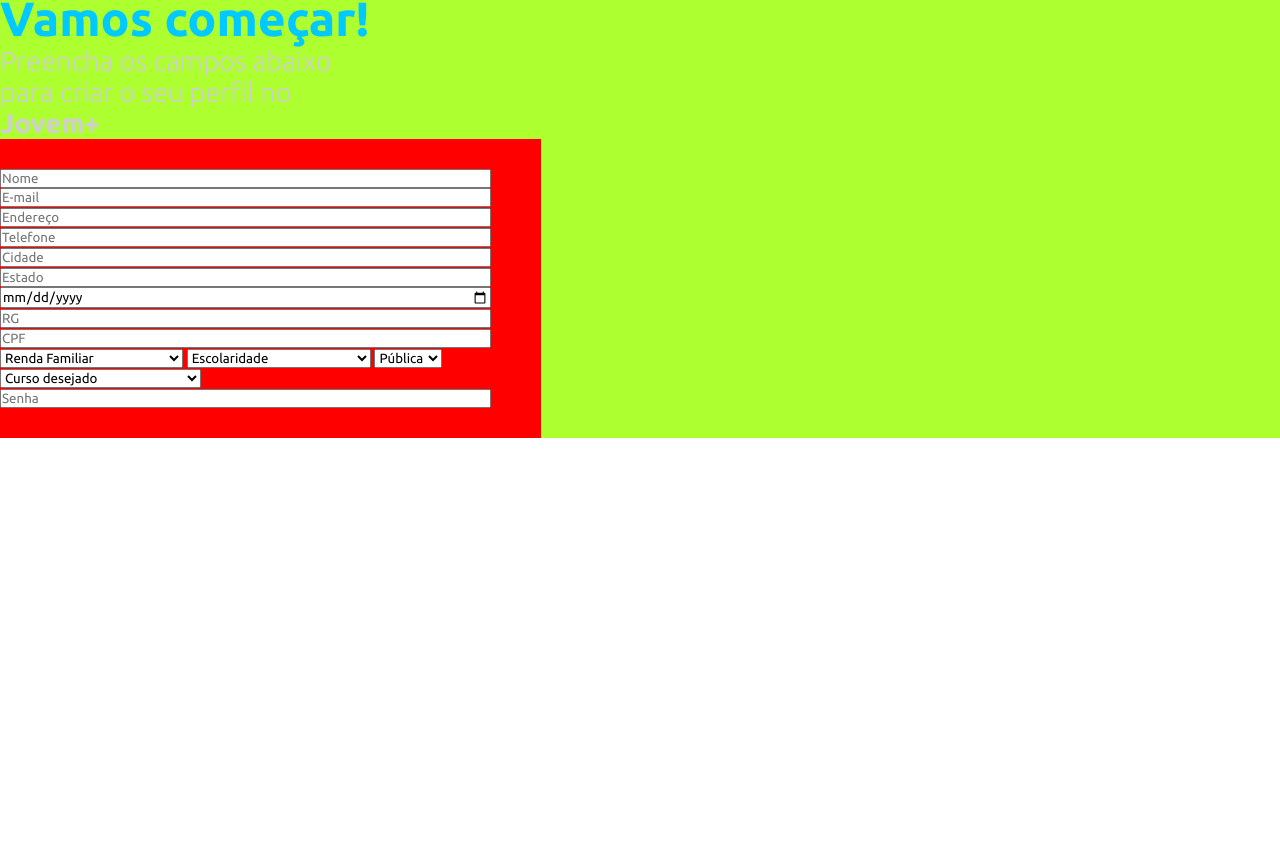
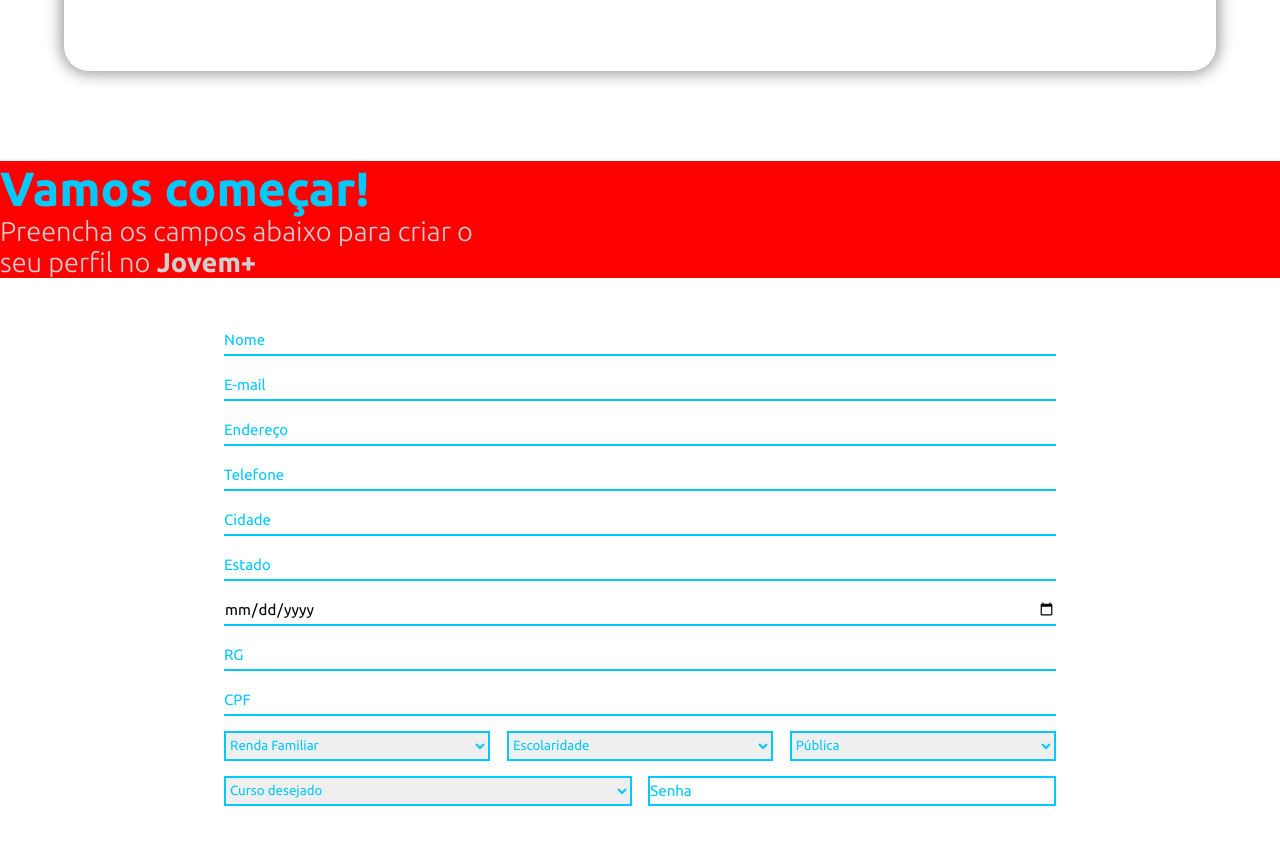
Before and after one commit to Demoday8/Demoday, a plain HTML site: page participe.html in a window 1280 px wide. Shown: the part 1329-2174 px from the top of the page. Before the commit the page ends 2120 px from the top, so only its background shows below. Drawn offline with Linux system fonts and the light colour scheme.

Commit message:
mudanca na page participe, style no formulario

```diff
--- a/participe.html
+++ b/participe.html
@@ -81,23 +81,24 @@
             <h2>Vamos começar!</h2>
             <p>Preencha os campos abaixo para criar o seu
                 perfil no <strong>Jovem+</strong></p>
+        </div>
+        <div class="boxpp">
                 <form action="#" method="post">
-                    <div class="form-box">
+
+
                         <input name="nome" type="text" placeholder="Nome">
                         <input name="email" type="email" placeholder="E-mail">
-                        <div class="form-box2">
+
                             <input name="endereco" type="text" placeholder="Endereço">
                             <input name="telefone" type="tel" placeholder="Telefone">
-                        </div>
-                        <div class="form-box2">
+
                             <input name="cidade" type="text" placeholder="Cidade">
                             <input name="estado" type="text" placeholder="Estado">
-                        </div>
-                        <div class="form-box3">
+
                             <input name="dataDeNasc" type="date" placeholder="Data de Nascimento">
-                            <input name="rg" type="number" placeholder="RG">
-                            <input name="cpf" type="number" placeholder="CPF">
-                        </div>
+                            <input name="rg" type="number" placeholder="RG" maxlength="9">
+                            <input name="cpf" type="number" placeholder="CPF" maxlength="11">
+
                         <div class="form-box3">
                             <select name="renda">
                                 <option value="">Renda Familiar</option>
@@ -118,7 +119,7 @@
                             </select>
                         </div>
                         <div class="form-box2">
-                            <select name="cursos">
+                            <select  id="containPass"name="cursos">
                                 <option value="">Curso desejado</option>
                                 <option value="assist-adm">Assistente Administrativo</option>
                                 <option value="contabilidade">Contabilidade Básica</option>
@@ -129,10 +130,10 @@
                                 <option value="back-end">Back-end</option>
                                 <option value="secretariado">Secretariado</option>
                             </select>
-                            <input name="senha" type="password" placeholder="Senha">
+                            <input id="pass" name="senha" type="password" placeholder="Senha">
                         </div>
-                    </div>
                 </form>
+            </div>
             </section>
             <footer>
                 <img src="img/footer/jovem-mais-branco.png" alt="Logo Jovem Mais">
--- a/script/header.js
+++ b/script/header.js
@@ -14,8 +14,6 @@
     xis3.classList.toggle('barrinha2');
 }
 
-
-
 function sumirHeader(){
     if(scrollY  === body.scrollHeight - innerHeight){
         header.style.display = 'none';
--- a/style/index.css
+++ b/style/index.css
@@ -241,8 +241,8 @@
 }
 
 .imgTextPq{
-    height: 50%;
-    width: 20%;
+    height: 40%;
+    width: 10%;
     display: flex;
     justify-content: center;
 }
@@ -461,7 +461,7 @@
 /* SECTION: EMPRESAS */
 .main-empresa{
     background-color: white;
-    width: 100%;
+    width: 100vw;
     height: 60vh;
 }
 
--- a/style/participe.css
+++ b/style/participe.css
@@ -9,16 +9,17 @@
 }
 
 .part-imgHeader img {
-    margin-left: 50px;
-    height: 700px;
-    width: 550px;
+    margin-left: 40px;
+    height: 520px;
+    width: 450px;
+    margin-top: 100px;
 }
 
 .part-chamadaTexto {
 
     color: rgb(0, 170, 212); /*Azul médio*/
     margin: 0;
-    width: 700px;
+    width: 600px;
     height: 290px;
     display: flex;
     justify-content: space-evenly;
@@ -35,7 +36,7 @@
 }
 
 .part-chamadaTexto p {
-    margin-top: 20px;
+    margin-top: 1px;
     width: 580px;
     word-wrap:normal;
     font-family: 'ubuntu';
@@ -49,7 +50,7 @@
 /* SECTION: PRIMEIROS PASSOS */
 .main-section{
     width: 90vw;
-    height: 65vh;
+    height: 75vh;
     display: flex;
     flex-direction: column;
     justify-content: center;
@@ -61,7 +62,7 @@
 
 .como-func{
     width: 70%;
-    margin: 30px auto;
+    margin: 20px auto;
     display: flex;
     flex-direction: column;
     justify-content: center;
@@ -112,6 +113,7 @@
 
 .func-div img{
     width: 25%;
+    height: 20%;
 }
 
 
@@ -134,14 +136,20 @@
     height: 100vh;
 }
 
+
 .form-container{
     margin: 0 auto;
     display: flex;
     flex-direction: column;
     justify-content: space-evenly;
     align-items: flex-start;
-    background-color: greenyellow;
+    background-color: red;
+    margin-top: 90px;
+    margin-right: 30px;
+    width: 100%;
+
 }
+
 
 .form-container p{
     word-wrap:normal;
@@ -150,22 +158,81 @@
     font-size: 1.7rem;
     color:rgb(208, 206, 206);
     text-align: left;
-    width: 30%;
+    width: 40%;
 }
+
+.boxpp{
+    width: 65%;
+    height: 500px;
+    margin: 30px auto;
+    display: flex;
+    align-items: center;
+    justify-content: center;
+    /* background-color: green; */
+
+
+}
+
+
+.boxpp input{
+    width: 100%;
+    height: 30px;
+    border: none;
+    border-bottom: 2px solid rgb(0, 201, 255);
+    outline: none;
+    box-sizing: border-box;
+    margin-top: 15px;
+    font-size: 15px;
+
+}
+
+
+::-webkit-input-placeholder{
+    color: rgb(0, 201, 255);
+}
+
+
+
+.boxpp select{
+    width: 32%;
+    height: 30px;
+    color: rgb(0, 201, 255);
+    border: 2px solid rgb(0, 201, 255);
+    box-sizing: border-box;
+    margin-top: 15px;
+}
+
+
+#containPass{
+    width: 49%;
+}
+
+
+#pass{
+    width: 49%;
+    border: 2px solid rgb(0, 201, 255);
+}
+
 
 .form-container h2{
     text-align: left;
+
+ }
+
+
+.form-box3{
+    width: 100%;
+    display: flex;
+    justify-content: space-between;
+    align-items: center;
 }
 
-.form-box{
+
+.form-box2{
     width: 100%;
-    padding: 30px 0;
-    background-color: red;
     display: flex;
-    flex-direction: column;
-    margin: 0 auto;
+    justify-content: center;
+    align-items: center;
+    justify-content: space-between;
 
 }
-.form-box input{
-    width: 90%;
-}
```
Lines whose indentation alone changed are shown as unchanged.
